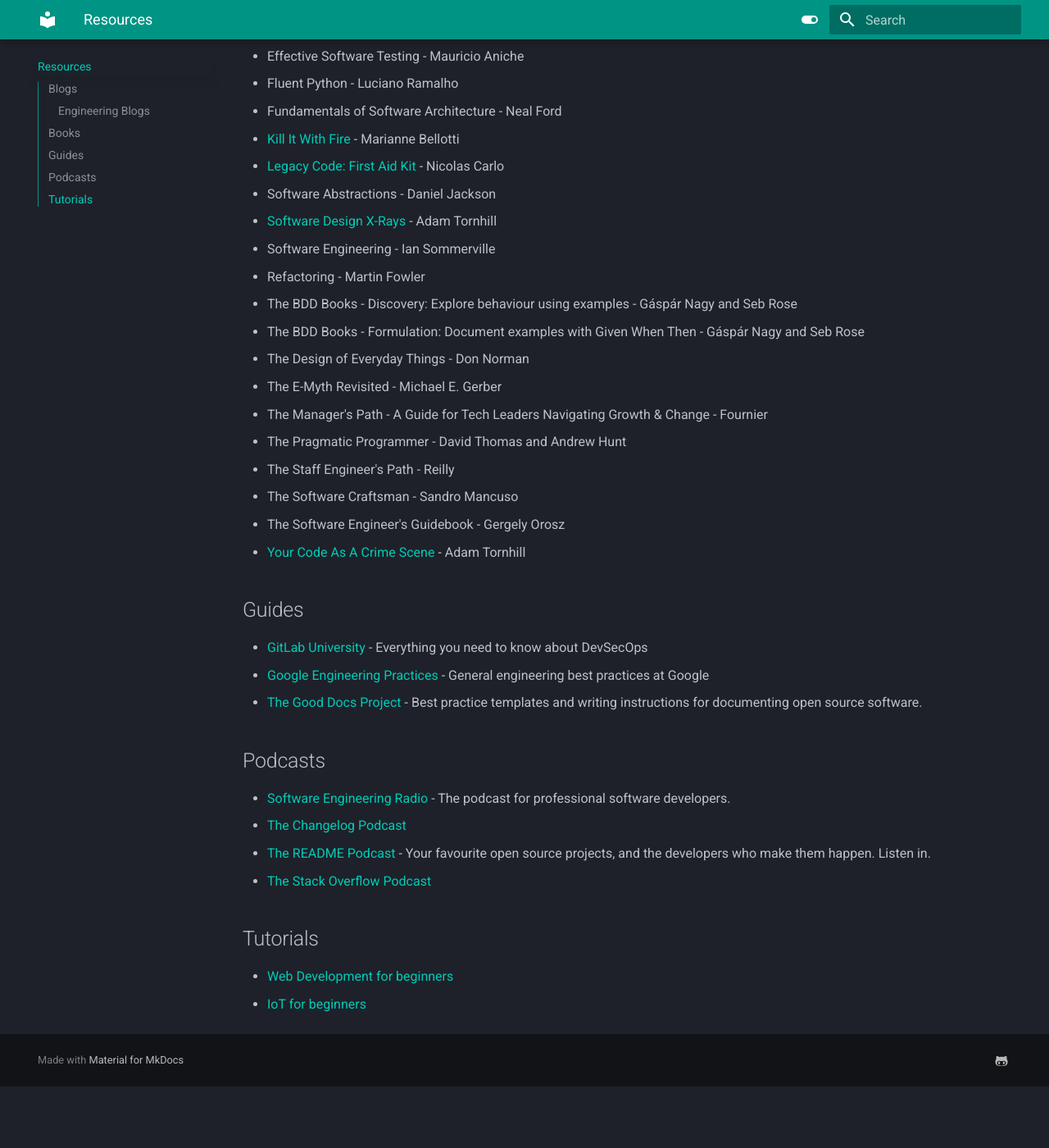
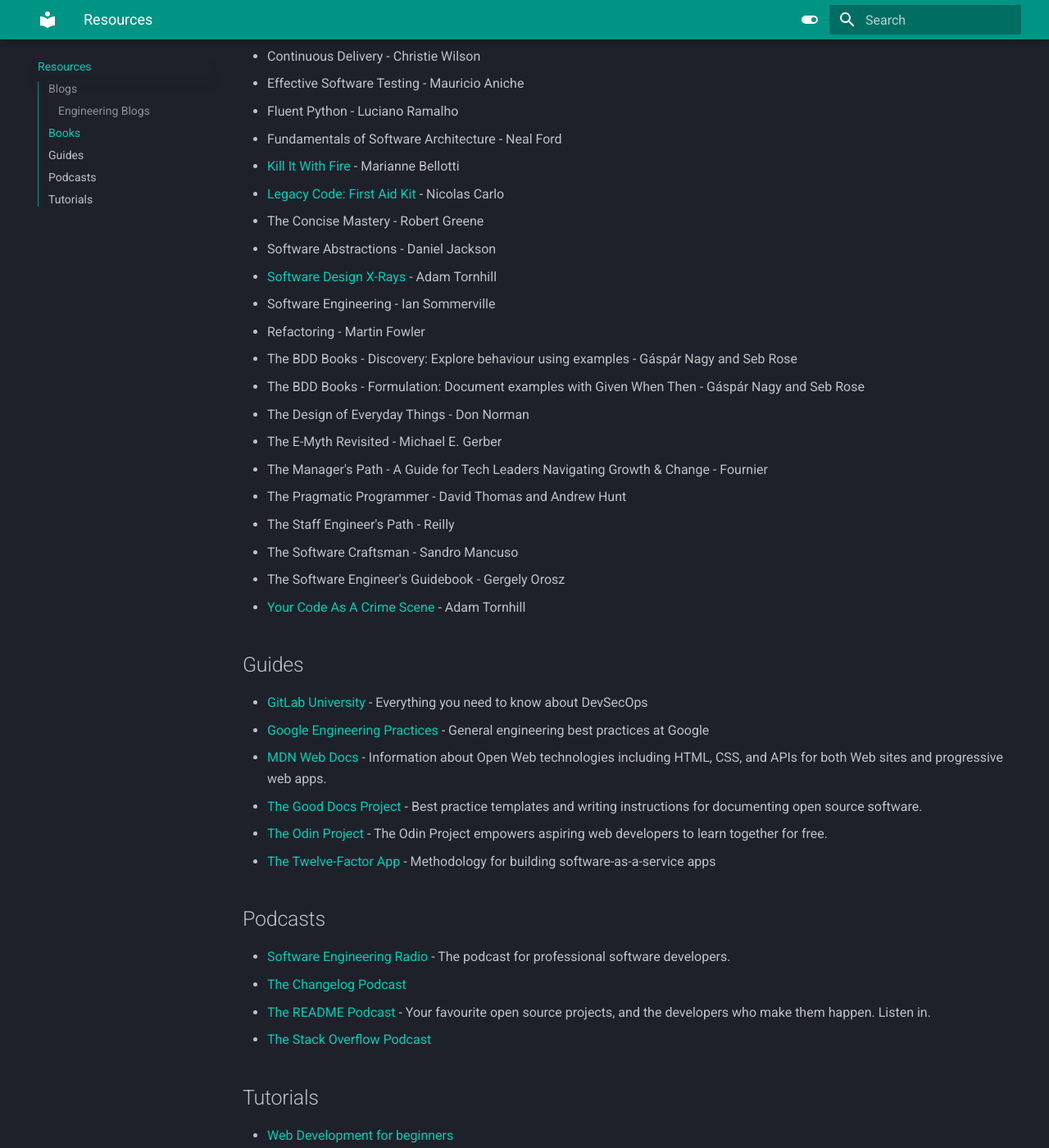
Before and after one commit to kieran-ryan/leabhar-cliste, an MkDocs documentation site: the page built from docs/resources.md, in a window 1280 px wide and 1400 px high, scrolled down 1374 px. Shown: the whole window at 82% size. Built offline with MkDocs 1.6.1 and Material for MkDocs 9.7.7, drawn with Linux system fonts in a browser that asks for light colours; before the commit the page ends 2699 px from its top, so only the background shows below that; some of the changed text lies outside the part shown.

Commit message:
Guides: Odin project, MDN, twelve-factor app

```diff
--- a/docs/resources.md
+++ b/docs/resources.md
@@ -4,9 +4,10 @@
 
 ## Blogs
 
-- [Anthony Shaw's Blog](https://tonybaloney.github.io/#blog) - Blog from a Python Advocacy Lead at Microsoft.
+- [Anthony Shaw](https://tonybaloney.github.io/#blog) - Blog from a Python Advocacy Lead at Microsoft.
 - [Joel On Software](https://www.joelonsoftware.com) - Software blog of Joel Spolsky.
-- [Matt Wynne's Blog](https://mattwynne.net) - Blog from the co-founder of Cucumber Limited.
+- [Matt Wynne](https://mattwynne.net) - Blog from the co-founder of Cucumber Limited.
+- [Monica Powell](https://aboutmonica.com) - Software engineer, content creator & community organiser.
 - [Spotify Research](https://research.atspotify.com/blog/) - Spotify's official research blog.
 - [The GitHub Blog](https://github.blog) - Updates, ideas, and inspiration from GitHub to help developers build and design software.
 - [The Overflow](https://stackoverflow.blog) - Essays, opinions, and advice on the act of computer programming, from Stack Overflow.
@@ -42,6 +43,7 @@
 - Fundamentals of Software Architecture - Neal Ford
 - [Kill It With Fire](https://nostarch.com/kill-it-fire) - Marianne Bellotti
 - [Legacy Code: First Aid Kit](https://understandlegacycode.com/first-aid-kit/) - Nicolas Carlo
+- The Concise Mastery - Robert Greene
 - Software Abstractions - Daniel Jackson
 - [Software Design X-Rays](https://pragprog.com/titles/atevol/software-design-x-rays/) - Adam Tornhill
 - Software Engineering - Ian Sommerville
@@ -61,7 +63,10 @@
 
 - [GitLab University](https://university.gitlab.com) - Everything you need to know about DevSecOps
 - [Google Engineering Practices](https://google.github.io/eng-practices/) - General engineering best practices at Google
+- [MDN Web Docs](https://developer.mozilla.org/en-US/) - Information about Open Web technologies including HTML, CSS, and APIs for both Web sites and progressive web apps.
 - [The Good Docs Project](https://thegooddocsproject.dev) - Best practice templates and writing instructions for documenting open source software.
+- [The Odin Project](https://www.theodinproject.com) - The Odin Project empowers aspiring web developers to learn together for free.
+- [The Twelve-Factor App](https://12factor.net) - Methodology for building software-as-a-service apps
 
 ## Podcasts
 
```
